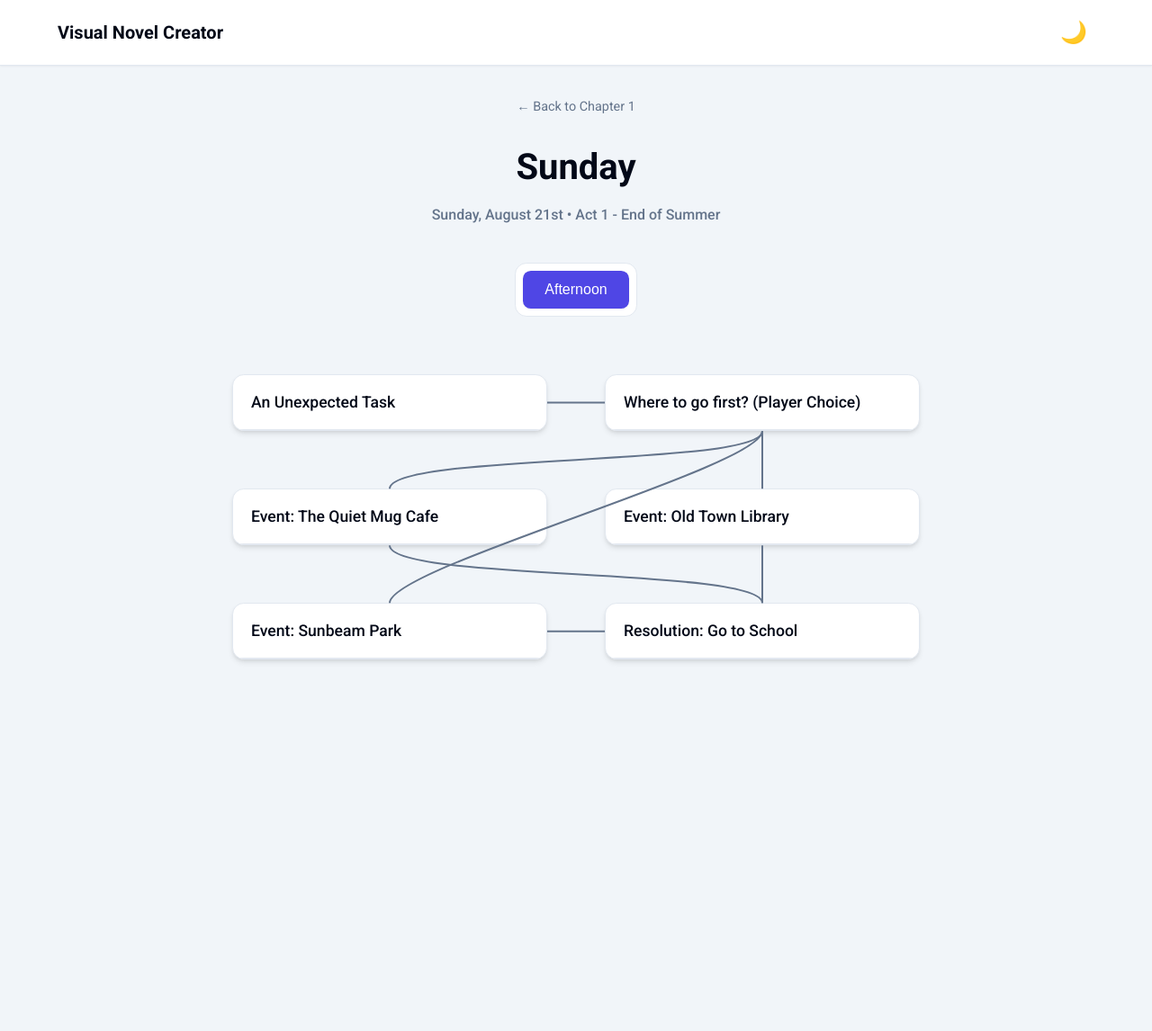
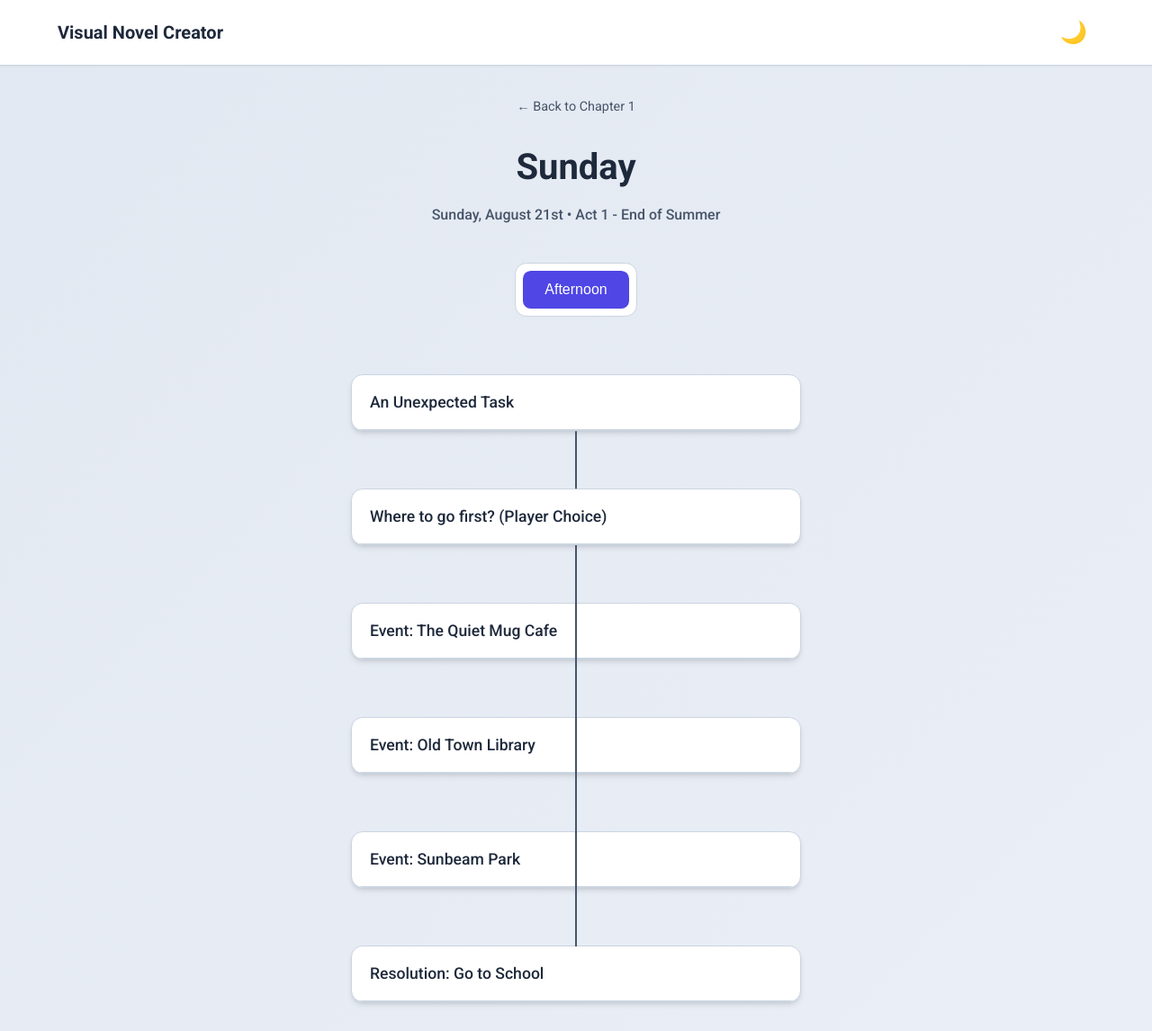
Before and after one commit to Crysinite/5544332211, a Flask app: page /act/1/chapter/1/sunday in a window 1280 px wide. Shown: the whole page at 90% size. Before the commit the page ends 736 px from the top, so only its background shows below. Run offline with Flask 3, Linux system fonts and the light colour scheme.

Commit message:
Update style.css

```diff
--- a/static/css/style.css
+++ b/static/css/style.css
@@ -1,4 +1,11 @@
-/* --- Google Inspired UI & Theming --- */
+/* --- NEW: Animated Gradient Keyframes --- */
+@keyframes animated-gradient {
+    0% { background-position: 0% 50%; }
+    50% { background-position: 100% 50%; }
+    100% { background-position: 0% 50%; }
+}
+
+/* --- Theme Variables --- */
 :root {
     --font-sans: 'Roboto', sans-serif;
     --radius: 0.8rem;
@@ -6,37 +13,43 @@
     --shadow-md: 0 4px 6px -1px rgba(0, 0, 0, 0.1), 0 2px 4px -2px rgba(0, 0, 0, 0.1);
 }
 
+/* NEW: Improved Light Mode */
 [data-theme="light"] {
-    --background: #f1f5f9;
-    --foreground: #020817;
+    --background: #e0e6f0; /* Softer, slightly blueish gray */
+    --foreground: #1e293b; /* Softer than pure black */
     --card: #ffffff;
-    --card-foreground: #020817;
+    --card-foreground: #1e293b;
     --primary: #4f46e5;
     --primary-foreground: #ffffff;
-    --border: #e2e8f0;
-    --muted-foreground: #64748b;
+    --border: #cbd5e1;
+    --muted-foreground: #475569;
+    --gradient: linear-gradient(-45deg, #f0f4fa, #e0e6f0, #d1d9e6);
 }
 
+/* NEW: Improved Dark Mode */
 [data-theme="dark"] {
-    --background: #020817;
-    --foreground: #f8fafc;
-    --card: #0f172a;
-    --card-foreground: #f8fafc;
+    --background: #111827; /* Not-quite-black dark gray */
+    --foreground: #e5e7eb; /* Off-white */
+    --card: #1f2937; /* Lighter card color */
+    --card-foreground: #e5e7eb;
     --primary: #6366f1;
     --primary-foreground: #ffffff;
-    --border: #1e293b;
-    --muted-foreground: #94a3b8;
+    --border: #374151;
+    --muted-foreground: #9ca3af;
+    --gradient: linear-gradient(-45deg, #0d111c, #111827, #1a2233);
 }
 
 /* --- Base Styles --- */
 *, *::before, *::after { box-sizing: border-box; }
 body {
-    background-color: var(--background);
     color: var(--foreground);
     font-family: var(--font-sans);
     margin: 0;
     line-height: 1.6;
-    transition: background-color 0.3s, color 0.3s;
+    /* NEW: Animated background */
+    background: var(--gradient);
+    background-size: 400% 400%;
+    animation: animated-gradient 15s ease infinite;
 }
 .container {
     max-width: 1200px;
@@ -73,120 +86,31 @@ a:hover { opacity: 0.8; }
     border: none;
     cursor: pointer;
     padding: 0.5rem;
-    font-size: 1.5rem; /* For emoji */
+    font-size: 1.5rem;
     line-height: 1;
 }
 
-/* --- Page Content --- */
-.page-header {
-    margin-bottom: 2.5rem;
-    text-align: center;
-}
-.page-header h1 {
-    font-size: 2.5rem;
-    font-weight: 700;
-    margin: 0.5rem 0;
-}
-.page-header p {
-    color: var(--muted-foreground);
-    font-size: 1.1rem;
-    max-width: 600px;
-    margin: 0 auto;
-}
-.breadcrumb {
-    display: inline-block;
-    color: var(--muted-foreground);
-    margin-bottom: 1rem;
-    font-size: 0.9rem;
-}
-.subtitle {
-    font-size: 1rem !important;
-    font-weight: 500;
-}
-
-/* --- Card Grid --- */
-.card-grid {
-    display: grid;
-    grid-template-columns: repeat(auto-fill, minmax(280px, 1fr));
-    gap: 1.5rem;
-}
-.card {
-    background-color: var(--card);
-    color: var(--card-foreground);
-    border: 1px solid var(--border);
-    border-radius: var(--radius);
-    padding: 1.5rem;
-    box-shadow: var(--shadow-sm);
-    transition: transform 0.2s, box-shadow 0.2s;
-}
-.card:hover {
-    transform: translateY(-4px);
-    box-shadow: var(--shadow-md);
-}
-.card-placeholder {
-    background-color: var(--card);
-    border: 2px dashed var(--border);
-    border-radius: var(--radius);
-    padding: 2rem;
-    text-align: center;
-    color: var(--muted-foreground);
-    grid-column: 1 / -1;
-}
-.small-text { font-size: 0.8rem; opacity: 0.7; }
+/* --- Page Content (No major changes here) --- */
+.page-header { margin-bottom: 2.5rem; text-align: center; }
+.page-header h1 { font-size: 2.5rem; font-weight: 700; margin: 0.5rem 0; }
+.page-header p { color: var(--muted-foreground); font-size: 1.1rem; max-width: 600px; margin: 0 auto; }
+.breadcrumb { display: inline-block; color: var(--muted-foreground); margin-bottom: 1rem; font-size: 0.9rem; }
+.subtitle { font-size: 1rem !important; font-weight: 500; }
 
 /* --- Flowchart --- */
-.flowchart-controls {
-    display: flex;
-    justify-content: center;
-    margin-bottom: 2rem;
-}
-.tabs {
-    display: inline-flex;
-    background-color: var(--card);
-    border: 1px solid var(--border);
-    border-radius: var(--radius);
-    padding: 0.5rem;
-}
-.tab-button {
-    background-color: transparent;
-    color: var(--muted-foreground);
-    border: none;
-    padding: 0.75rem 1.5rem;
-    border-radius: calc(var(--radius) - 0.25rem);
-    cursor: pointer;
-    font-size: 1rem;
-    font-weight: 500;
-    transition: all 0.2s;
-}
-.tab-button.active {
-    background-color: var(--primary);
-    color: var(--primary-foreground);
-    box-shadow: var(--shadow-sm);
-}
-.flowchart-wrapper {
-    position: relative;
-    padding: 2rem;
-    min-height: 500px;
-}
-.connector-svg {
-    position: absolute;
-    top: 0;
-    left: 0;
-    width: 100%;
-    height: 100%;
-    pointer-events: none; /* Allows clicking through the SVG to the nodes */
-    stroke: var(--muted-foreground);
-    stroke-width: 2px;
-    fill: none;
-    transition: opacity 0.3s;
-}
+.flowchart-controls { display: flex; justify-content: center; margin-bottom: 2rem; }
+.tabs { display: inline-flex; background-color: var(--card); border: 1px solid var(--border); border-radius: var(--radius); padding: 0.5rem; }
+.tab-button { background-color: transparent; color: var(--muted-foreground); border: none; padding: 0.75rem 1.5rem; border-radius: calc(var(--radius) - 0.25rem); cursor: pointer; font-size: 1rem; font-weight: 500; transition: all 0.2s; }
+.tab-button.active { background-color: var(--primary); color: var(--primary-foreground); box-shadow: var(--shadow-sm); }
+.flowchart-wrapper { position: relative; padding: 2rem; min-height: 500px; }
+.connector-svg { position: absolute; top: 0; left: 0; width: 100%; height: 100%; pointer-events: none; stroke: var(--muted-foreground); stroke-width: 2px; fill: none; }
+
+/* NEW: Force vertical layout */
 .flowchart-container {
-    display: none; /* Hidden by default */
+    display: none;
+    flex-direction: column; /* THIS IS THE FIX */
     align-items: center;
     gap: 4rem;
-    /* We use flexbox for branching now */
-    flex-wrap: wrap;
-    justify-content: center;
 }
 .flowchart-container.active {
     display: flex;
@@ -195,45 +119,26 @@ a:hover { opacity: 0.8; }
     background-color: var(--card);
     border: 1px solid var(--border);
     border-radius: var(--radius);
-    width: 350px;
+    width: 500px; /* Wider for script format */
+    max-width: 90%;
     box-shadow: var(--shadow-md);
     cursor: pointer;
     overflow: hidden;
-    /* Added for state changes */
-    transition: opacity 0.3s, border-color 0.3s;
 }
-/* NEW: Locked state styling */
-.flowchart-node.locked {
-    opacity: 0.5;
-    cursor: not-allowed;
-    border-color: var(--border);
+.node-header { padding: 1rem 1.25rem; border-bottom: 1px solid var(--border); }
+.node-title { margin: 0; font-size: 1.1rem; font-weight: 500; }
+.node-content { max-height: 0; overflow: hidden; transition: max-height 0.4s ease-out, padding 0.4s ease-out; padding: 0 1.25rem; }
+.flowchart-node.is-open .node-content { max-height: 500px; padding: 1.25rem; }
+
+/* NEW: Styles for screenplay format */
+.action-text {
+    color: var(--muted-foreground);
+    font-size: 0.9rem;
+    margin-bottom: 0.75rem;
 }
-.flowchart-node.locked .node-header {
-    text-decoration: line-through;
+.dialogue-text {
+    margin: 0 0 1rem 1rem;
 }
-.node-header {
-    padding: 1rem 1.25rem;
-    border-bottom: 1px solid var(--border);
+.dialogue-text strong {
+    color: var(--foreground);
 }
-.node-title {
-    margin: 0;
-    font-size: 1.1rem;
-    font-weight: 500;
-}
-.node-content {
-    max-height: 0;
-    overflow: hidden;
-    transition: max-height 0.4s ease-out, padding 0.4s ease-out;
-    padding: 0 1.25rem;
-}
-.flowchart-node.is-open .node-content {
-    max-height: 500px; /* Large enough for content */
-    padding: 1.25rem;
-}
-/* This is for the branching layout */
-.flowchart-branch {
-    display: flex;
-    flex-direction: column;
-    align-items: center;
-    gap: 4rem;
-}
```
